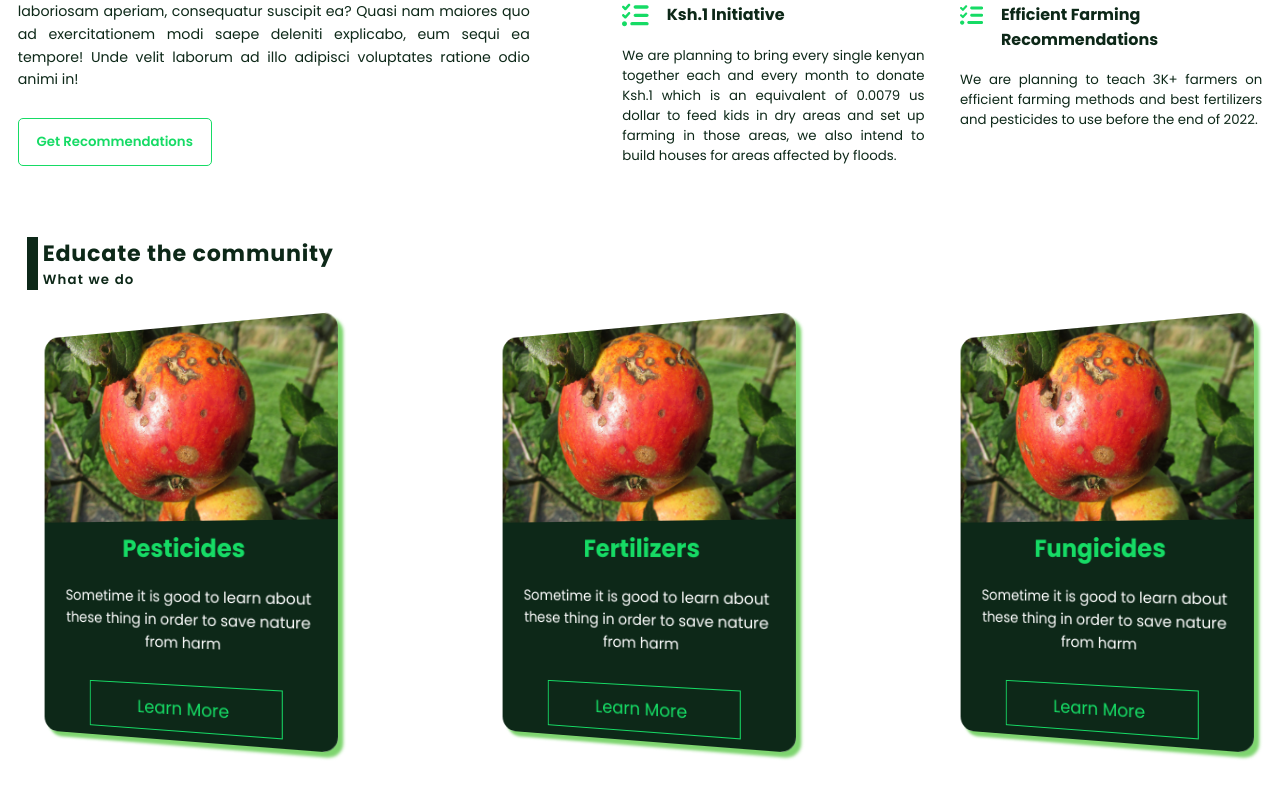
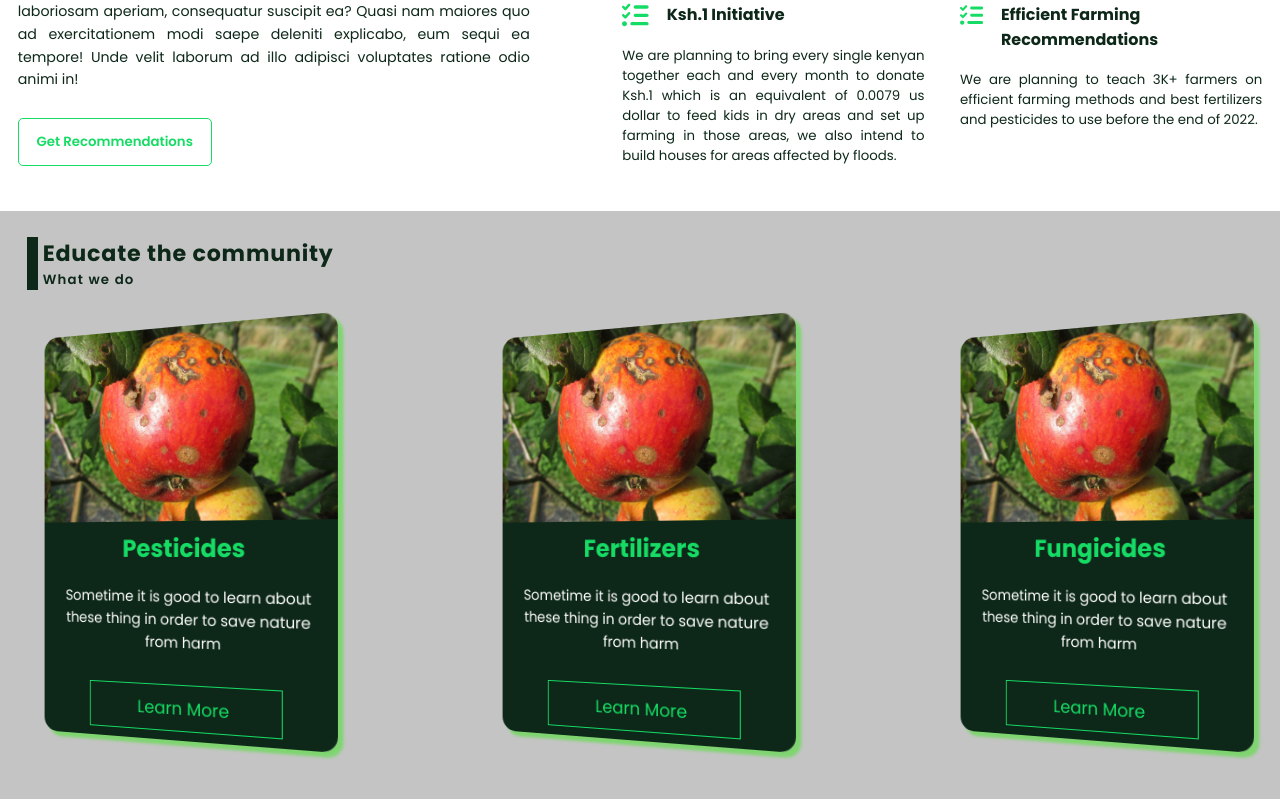
Before and after one commit to codeme254/suzwe-soln-codebase, a React (Create React App) app: page / in a window 1280 px wide. Shown: the part 1171-1970 px from the top of the page. Built offline with nearby package versions, Linux system fonts and the light colour scheme.

Commit message:
coloring the bg of educative section

```diff
--- a/src/App.css
+++ b/src/App.css
@@ -420,6 +420,7 @@ html {
 .educative-section{
   padding: 3rem;
   margin-block-start: 3rem;
+  background-color: #c4c4c4;
 }
 .educative-parent{
   width: 35rem;
```
